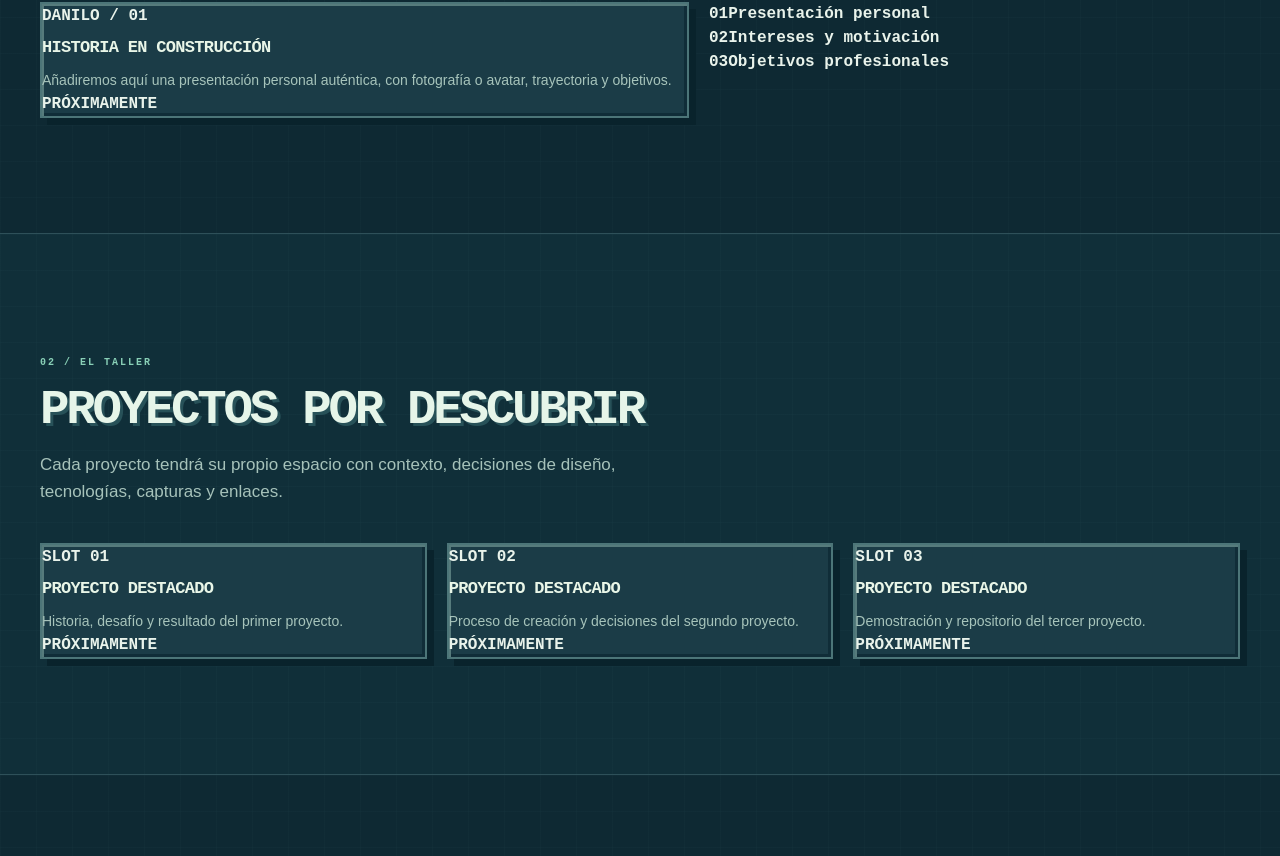
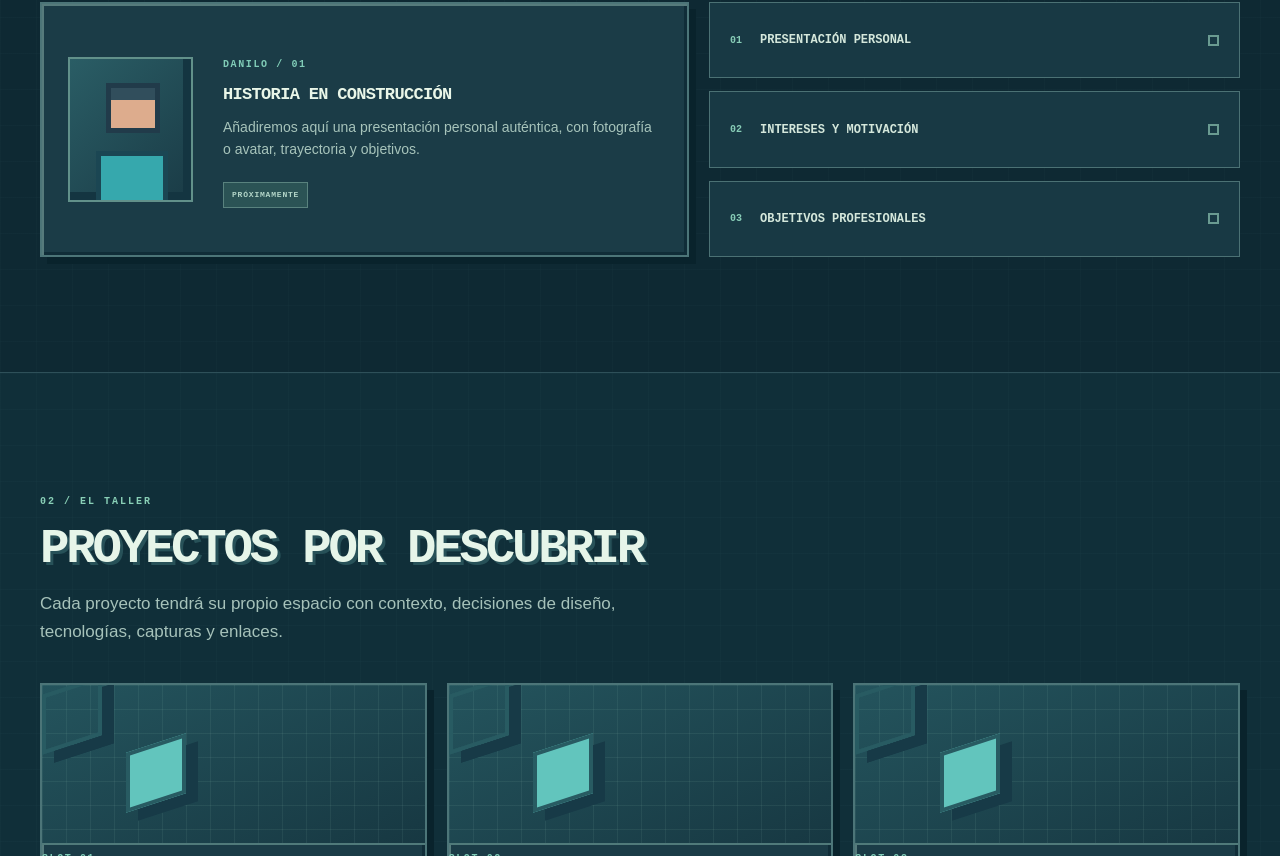
Before and after one commit to danilolarap/Portfolio, a Next.js app: page / in a window 1280 px wide. Shown: the part 1184-2040 px from the top of the page. Built offline with nearby package versions, Linux system fonts and the light colour scheme.

Commit message:
style: build portfolio theme part 12

```diff
--- a/src/app/globals.css
+++ b/src/app/globals.css
@@ -1370,3 +1370,119 @@ section[id] {
     sans-serif;
   margin: 0;
 }
+.card-index {
+  color: #81cdb8;
+  font-size: 10px;
+  letter-spacing: 0.16em;
+}
+.pending-tag {
+  display: inline-block;
+  color: #b4d6c9;
+  border: 1px solid #59827e;
+  background: #2b5355;
+  padding: 6px 8px;
+  font-size: 8px;
+  letter-spacing: 0.1em;
+  white-space: nowrap;
+}
+.about-feature {
+  padding: 26px;
+  display: flex;
+  align-items: center;
+  gap: 30px;
+  min-height: 255px;
+}
+.about-feature p {
+  margin-bottom: 20px;
+  max-width: 480px;
+}
+.avatar-illustration {
+  position: relative;
+  flex: none;
+  width: 125px;
+  height: 145px;
+  background: linear-gradient(135deg, #2a5d65, #1a3b46);
+  border: 2px solid #62918a;
+  box-shadow: inset -8px -8px #143541;
+}
+.avatar-head {
+  position: absolute;
+  width: 54px;
+  height: 50px;
+  left: 36px;
+  top: 24px;
+  background: #ddac8d;
+  border: 5px solid #213b4a;
+  box-shadow: inset 0 12px #314e5c;
+}
+.avatar-body {
+  position: absolute;
+  width: 72px;
+  height: 49px;
+  left: 26px;
+  bottom: 0;
+  background: #36a8ad;
+  border: 5px solid #1b4653;
+  border-bottom: 0;
+}
+.about-facts {
+  display: grid;
+  gap: 13px;
+}
+.fact-row {
+  min-height: 74px;
+  display: flex;
+  align-items: center;
+  gap: 18px;
+  padding: 16px 20px;
+  border: 1px solid #4b7174;
+  background: #183944;
+}
+.fact-row > span:first-child {
+  color: #88cdb7;
+  font-size: 10px;
+}
+.fact-row strong {
+  color: #d4e7db;
+  font-size: 12px;
+  font-weight: 700;
+  text-transform: uppercase;
+}
+.fact-mark {
+  width: 11px;
+  height: 11px;
+  margin-left: auto;
+  border: 2px solid #6a9b91;
+}
+.project-card {
+  overflow: hidden;
+}
+.project-preview {
+  position: relative;
+  height: 160px;
+  overflow: hidden;
+  background: linear-gradient(155deg, #24545d, #173842);
+  border-bottom: 2px solid #507a7a;
+}
+.project-preview::before {
+  content: "";
+  position: absolute;
+  inset: 0;
+  background-image:
+    linear-gradient(rgba(166, 221, 199, 0.08) 1px, transparent 1px),
+    linear-gradient(90deg, rgba(166, 221, 199, 0.08) 1px, transparent 1px);
+  background-size: 24px 24px;
+}
+.preview-block {
+  position: absolute;
+  width: 60px;
+  height: 60px;
+  transform: skewY(-18deg);
+  border: 4px solid #285b62;
+  box-shadow: 12px 12px #173a47;
+}
+.preview-block-one {
+  left: 22%;
+  top: 58px;
+  background: #62c5bd;
+}
```
